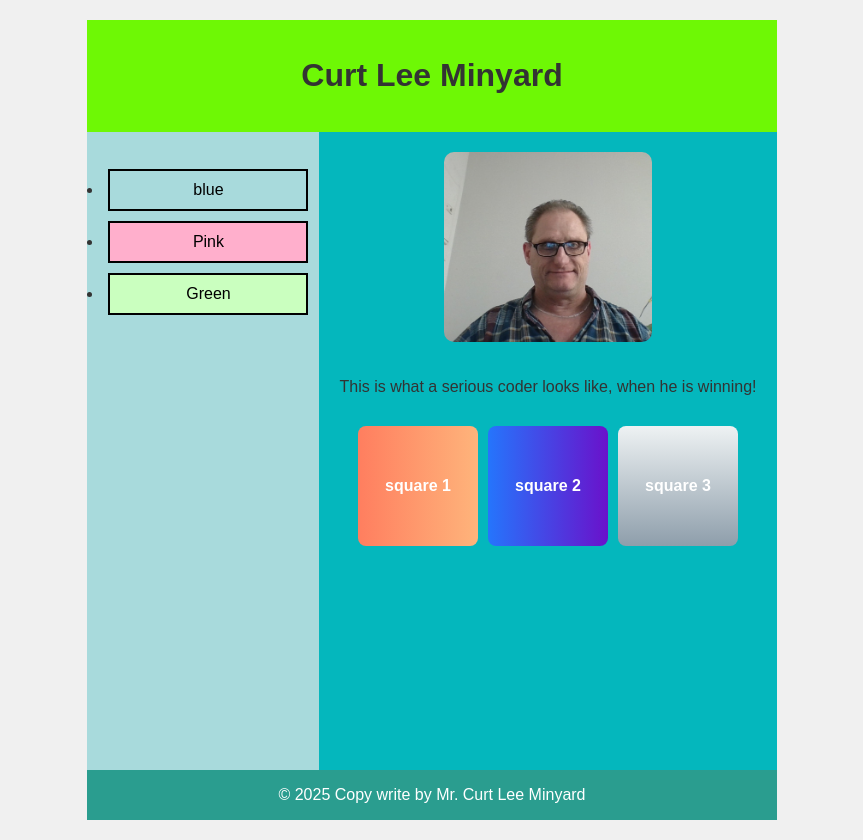
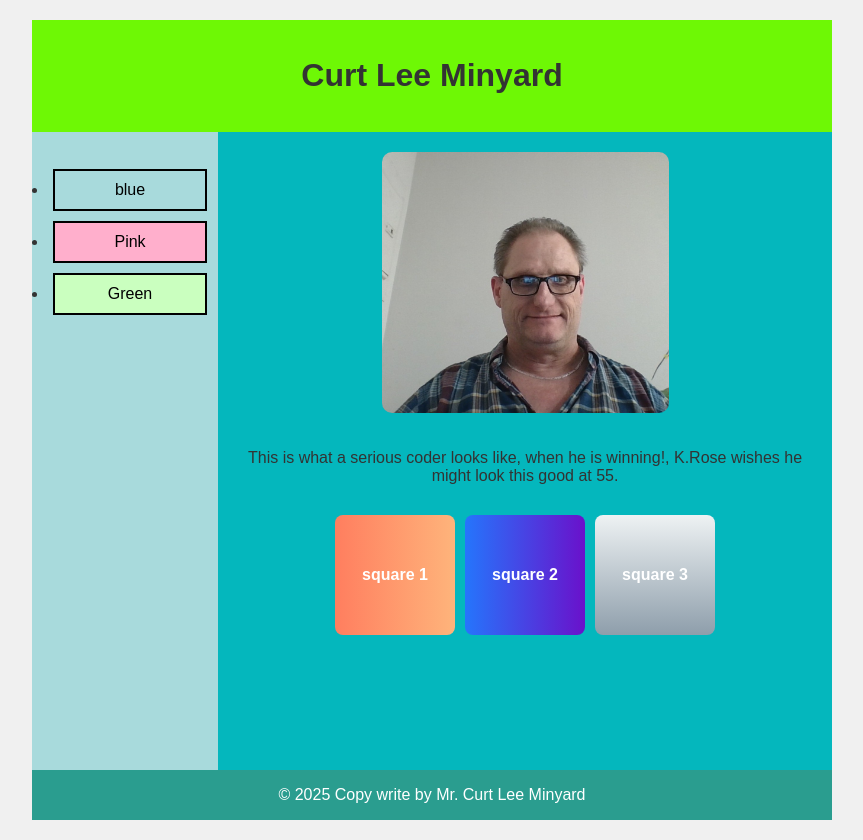
Before and after one commit to minyardcurt/myFirstReactApp, a React (Vite) app: page / in a window 1280 px wide. Shown: the whole page, without its empty margins (208-1071 px from the left). Built offline with nearby package versions, Linux system fonts and the light colour scheme.

Commit message:
VeryLast

```diff
--- a/src/components/Body.jsx
+++ b/src/components/Body.jsx
@@ -26,7 +26,8 @@
         }}
       />
       <p style={{ textAlign: 'center', marginBottom: '30px' }}>
-        This is what a serious coder looks like, when he is winning!
+        This is what a serious coder looks like, when he is winning!,
+        K.Rose wishes he might look this good at 55.
       </p>
       <div
         style={{
```
Also changed, not shown: 1 other file (tests, documents, lock files or other folders).
